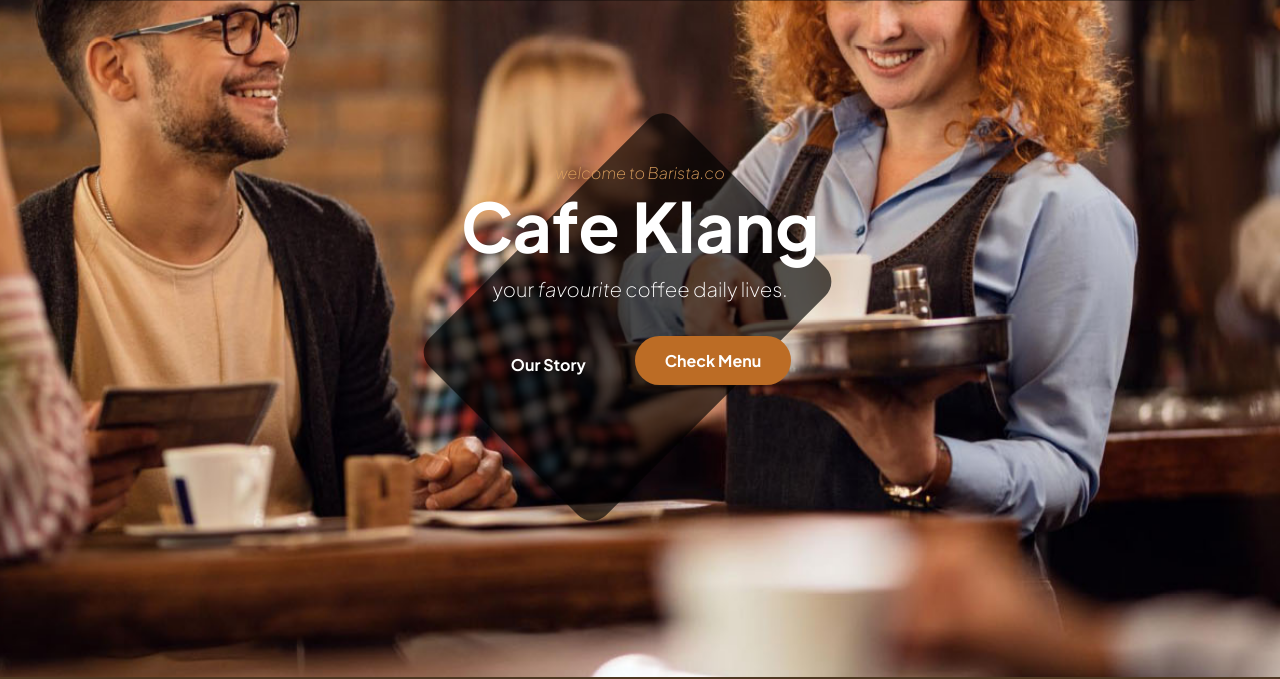
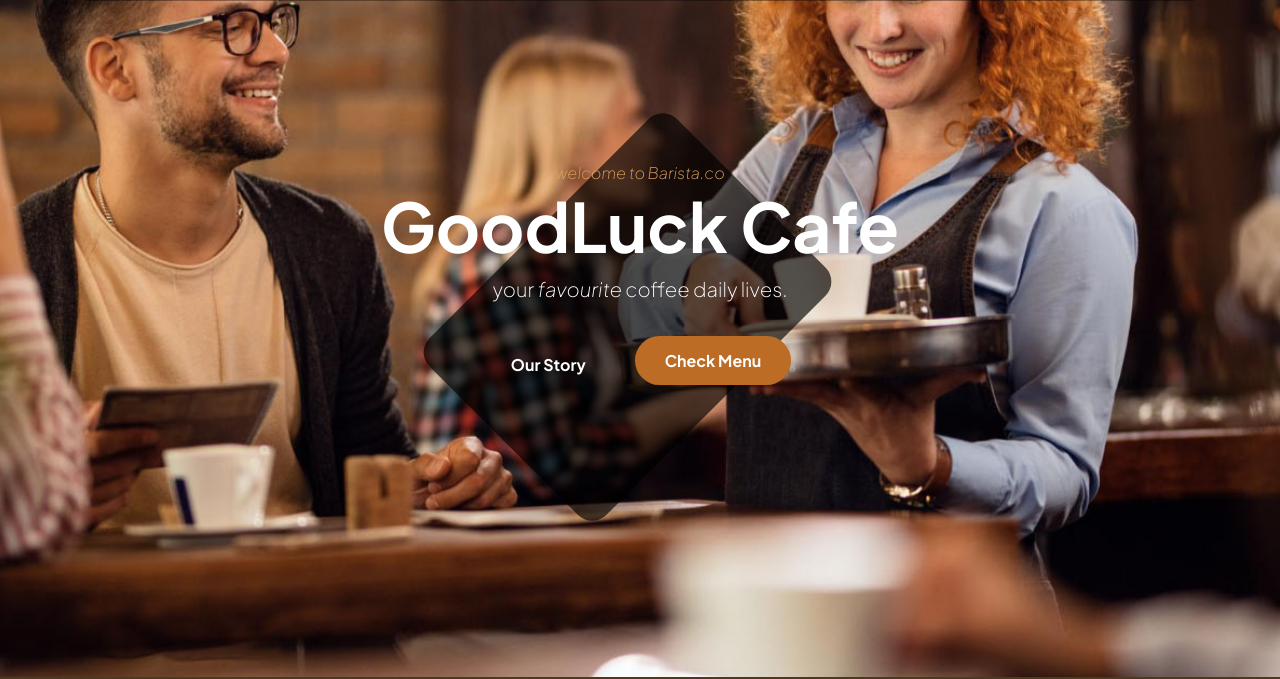
Before and after one commit to MadhuriChangan/DevOps-Project, a plain HTML site: page index.html in a window 1280 px wide. Shown: the part 123-802 px from the top of the page. Drawn offline with Linux system fonts and the light colour scheme.

Commit message:
add files

```diff
--- a/index.html
+++ b/index.html
@@ -91,7 +91,7 @@ Bootstrap 5 HTML CSS Template
                             <div class="col-lg-6 col-12 mx-auto">
                                 <em class="small-text">welcome to Barista.co</em>
 
-                                <h1>Cafe Klang</h1>
+                                <h1>GoodLuck Cafe</h1>
 
                                 <p class="text-white mb-4 pb-lg-2">
                                     your <em>favourite</em> coffee daily lives.
```
